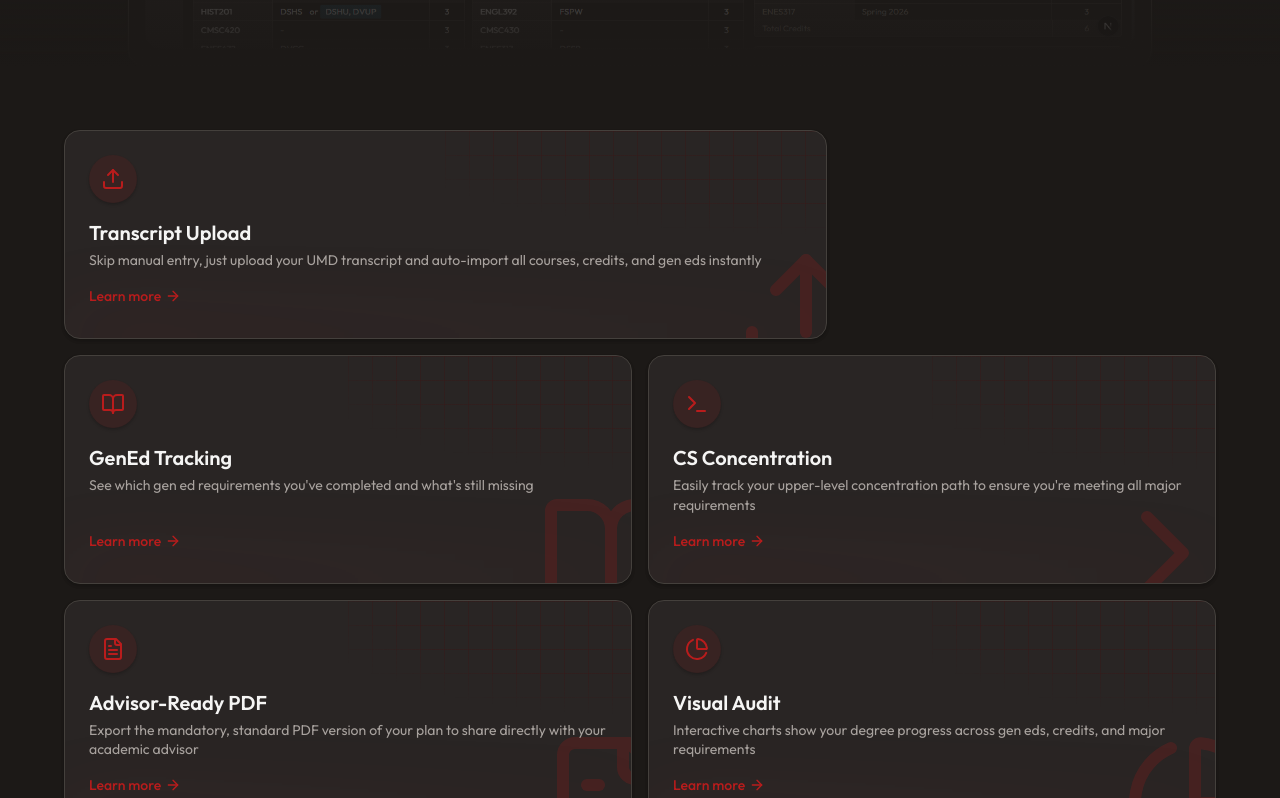
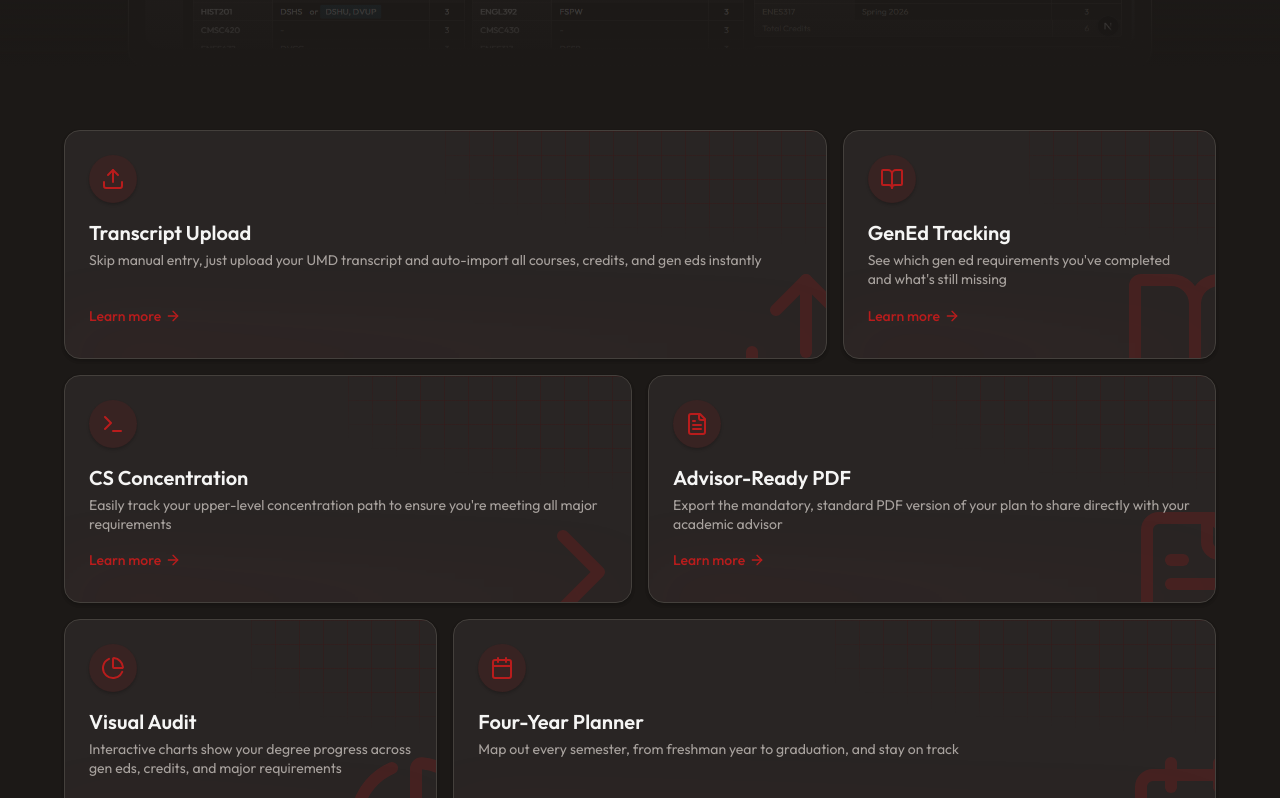
Before and after one commit to WillGraham36/four-year-plan-maker, a Next.js app in the folder frontend/: page / in a window 1280 px wide. Shown: the part 1102-1900 px from the top of the page. Built offline with nearby package versions, Linux system fonts and the light colour scheme; no server answers.

Commit message:
fix: update bento grid to fit correctly on large screens

```diff
--- a/frontend/src/components/landing/bento-grid.tsx
+++ b/frontend/src/components/landing/bento-grid.tsx
@@ -174,7 +174,9 @@ export function BentoGrid1() {
               className={cn(
                 item.size === 'large'
                   ? 'col-span-6 lg:col-span-4'
-                  : 'col-span-6 sm:col-span-3'
+                  : item.size === 'medium'
+                  ? 'col-span-6 sm:col-span-3'
+                  : 'col-span-6 sm:col-span-3 lg:col-span-2'
               )}
             />
           ))}
```
